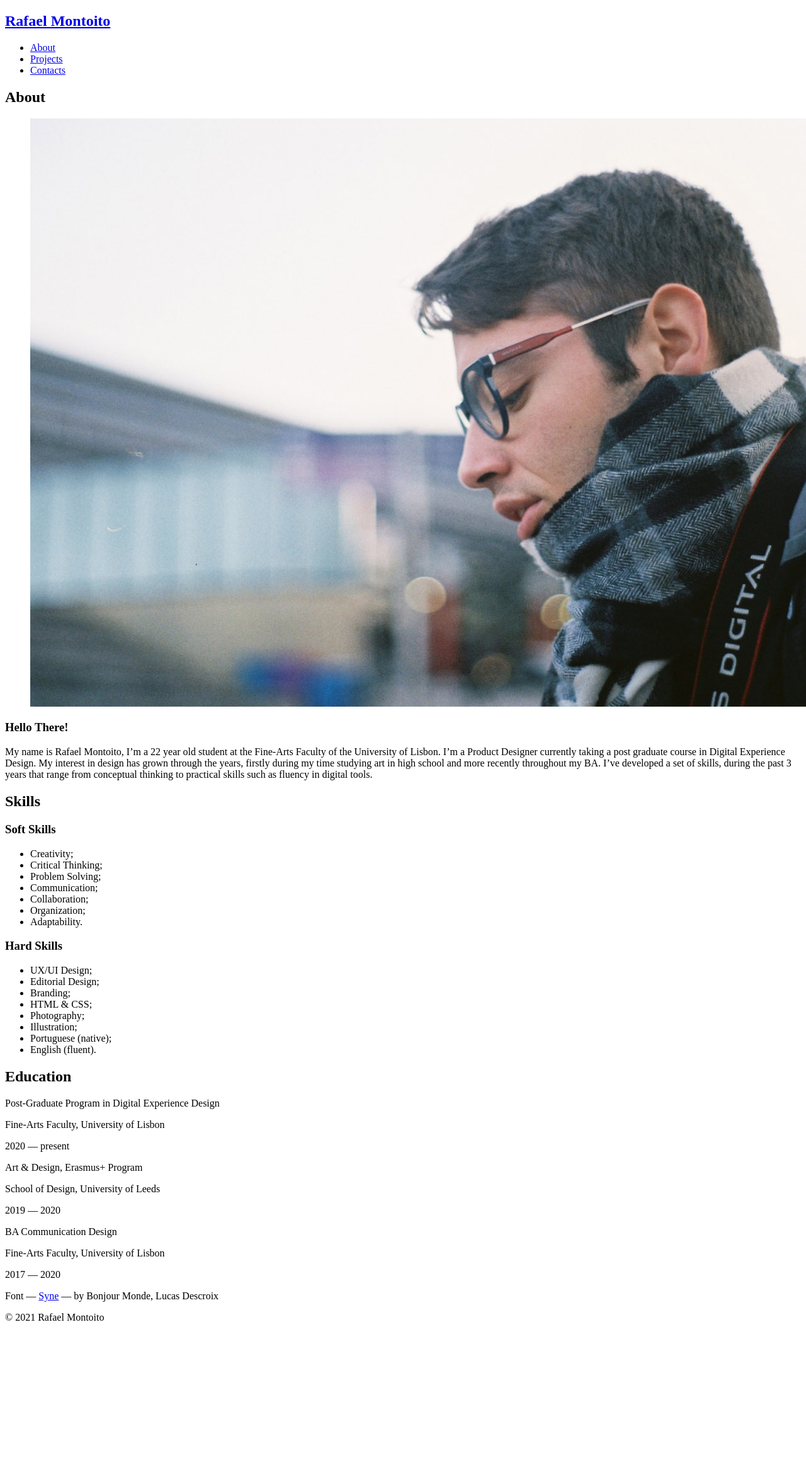
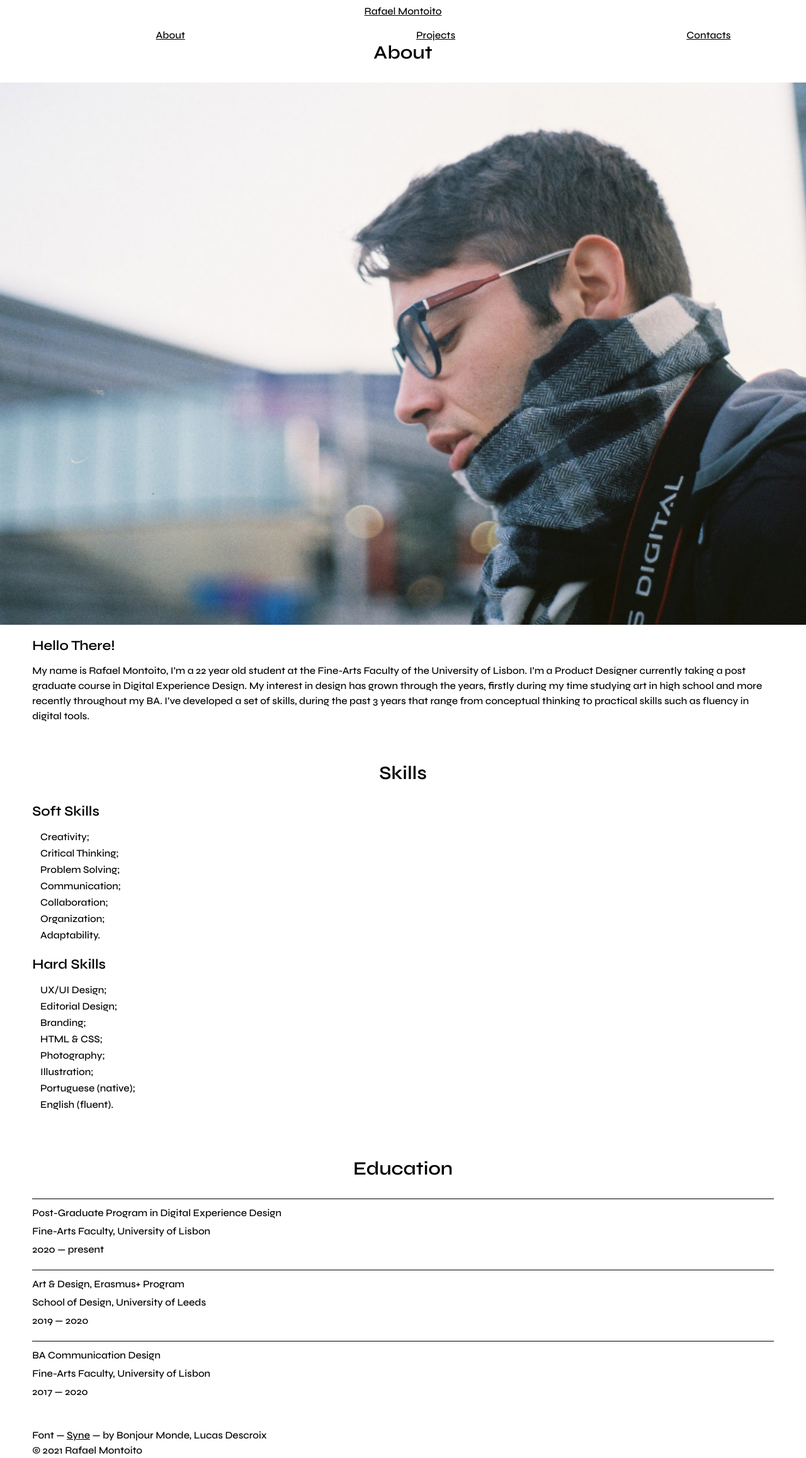
Before and after one commit to rafaelmontoito/projeto, a Jekyll site: the page built from about.html, in a window 1280 px wide. Shown: the whole page at 63% size. Built offline with Jekyll 4.4.1, drawn with Linux system fonts in a browser that asks for light colours; before the commit the page ends 2117 px from its top, so only the background shows below that.

Commit message:
scss linked and base style applied

```diff
--- a/_includes/education.html
+++ b/_includes/education.html
@@ -1,4 +1,4 @@
-<section>
+<section class="education">
     <h2>Education</h2>
     <div class="line"></div>
     <p>Post-Graduate Program in Digital Experience Design</p>
--- a/_includes/head.html
+++ b/_includes/head.html
@@ -1,9 +1,8 @@
 <head>
     <meta charset="utf-8">
     <title>Rafael Montoito</title>
-    <link rel="stylesheet" href="">
+    <link rel="stylesheet" href= "{{ "/assets/css/styles.css" | absolute_url }}">
     <style>
         @import url('https://fonts.googleapis.com/css2?family=Syne:wght@500;600&display=swap');
-
     </style>
 </head>
--- a/_includes/skills.html
+++ b/_includes/skills.html
@@ -1,4 +1,4 @@
-<section id="skills" class="skills">
+<section class="skills">
     <h2>Skills</h2>
     <div class="skills-content">
         <div class="soft-skills">
--- a/_layouts/about.html
+++ b/_layouts/about.html
@@ -3,11 +3,9 @@ layout: default
 ---
 <main>
     <h2>{{page.title}}</h2>
-
+    <section>
         {{content}}
-
+    </section>
+    {% include skills.html %}
+    {% include education.html %}
 </main>
-
-{% include skills.html %}
-
-{% include education.html %}
--- /dev/null
+++ b/_sass/_about.scss
@@ -0,0 +1,49 @@
+.about {
+    padding-bottom: 10px;
+    padding-top: 60px;
+}
+
+.skills {
+    padding-bottom: 10px;
+    padding-top: 60px;
+
+    ul {
+        display: list-item;
+        line-height: 26px;
+        padding: 0;
+        list-style: circle;
+        justify-content: flex-start;
+        list-style-type: circle;
+    }
+
+    li {
+        padding-left: 5%;
+    }
+}
+
+.soft-skills {
+    padding-bottom: 20px;
+    padding-top: 20px;
+}
+
+.education {
+    padding-bottom: 40px;
+    padding-top: 60px;
+
+    p {
+        margin-bottom: 5px;
+    }
+
+    h2 {
+        padding-bottom: 10px;
+    }
+}
+
+.line {
+    height: 1px;
+    width: 92vw;
+    margin: auto;
+    background-color: black;
+    margin-top: 20px;
+    margin-bottom: 10px;
+}
--- /dev/null
+++ b/_sass/_base.scss
@@ -0,0 +1,106 @@
+* {
+    margin: 0;
+}
+
+html {
+    scroll-behavior: smooth;
+}
+
+main {
+    width: 100vw;
+}
+
+p {
+    @include textbodybase();
+    line-height: 24px;
+    padding-left: 4%;
+    padding-right: 4%;
+    margin: auto;
+}
+
+a {
+    @include textbodybase();
+    @include linktextbase();
+}
+
+a:hover {
+    color: $accent-color;
+}
+
+h1 {
+    @include headingbase();
+    @include headingbasedisplay();
+    font-size: 36px;
+    line-height: 46px;
+}
+
+h2 {
+    @include headingbase();
+    @include headingbasedisplay();
+    font-size: 30px;
+    line-height: 36px;
+    margin-bottom: 10px;
+}
+
+
+h2.designer {
+    justify-content: flex-end;
+    margin-right: 4%;
+}
+
+h2.product {
+    justify-content: flex-start;
+    margin-left: 4%;
+}
+
+h3 {
+    @include headingbase();
+    font-size: 22px;
+    padding-left: 4%;
+    padding-right: 4%;
+    padding-bottom: 15px;
+
+    a {
+        font-size: 22px;
+        font-weight: 600;
+    }
+}
+
+.name {
+    margin-top: 20px;;
+}
+
+figure {
+    display: flex;
+    justify-content: center;
+}
+
+ul {
+    font-family: Syne, sans-serif;
+    font-weight: 500;
+    display: flex;
+    width: 100vw;
+    margin: auto;
+    justify-content: space-around;
+    padding-left: 5%;
+    padding-right: 5%;
+}
+
+li {
+    padding-left: 5px;
+    padding-right: 5px;
+}
+
+nav {
+    ul {
+        list-style-type: none;
+    }
+}
+
+img {
+    margin-top: 20px;
+    margin-bottom: 20px;
+    display: flex;
+    align-content: center;
+    width: 100vw;
+}
--- /dev/null
+++ b/_sass/main.scss
@@ -0,0 +1,33 @@
+
+$font: Syne, sans-serif;
+
+$background-color: white;
+$text-color: black;
+$accent-color: blue;
+
+@mixin headingbase {
+    font-family: $font;
+    font-weight: 600;
+    color: $text-color;
+}
+
+@mixin headingbasedisplay {
+    display: flex;
+    justify-content: center;
+}
+
+@mixin textbodybase {
+    font-family: $font;
+    font-weight: 500;
+    font-size: 16px;
+}
+
+@mixin linktextbase {
+    color: $text-color;
+    text-decoration: underline;
+    cursor: pointer;
+}
+
+@import
+"base",
+"about";
--- a/about.html
+++ b/about.html
@@ -6,7 +6,7 @@ permalink:
 <figure>
     <img src="{{ "/assets/images/self.jpg" | relative_url }}" alt="photo of rafael side profile view">
 </figure>
-<div>
+<div class="about-content">
     <h3>Hello There!</h3>
     <p>My name is Rafael Montoito, I’m a 22 year old student at the Fine-Arts Faculty of the University of Lisbon. I’m a Product Designer currently taking a post graduate course in Digital Experience Design. My interest in design has grown through the years, firstly during my time studying art in high school and more recently throughout my BA. I’ve developed a set of skills, during the past 3 years that range from conceptual thinking to practical skills such as fluency in digital tools.</p>
 </div>
--- /dev/null
+++ b/assets/css/styles.scss
@@ -0,0 +1,4 @@
+---
+
+---
+@import "main";
```
Also changed, not shown: 1 other file.
